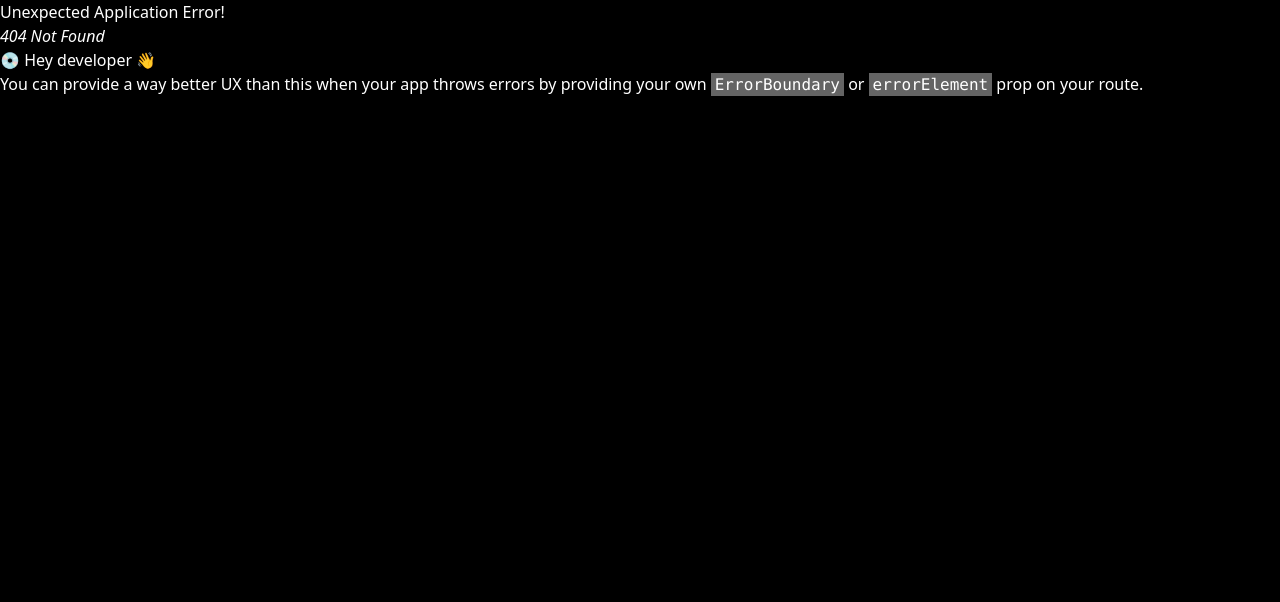
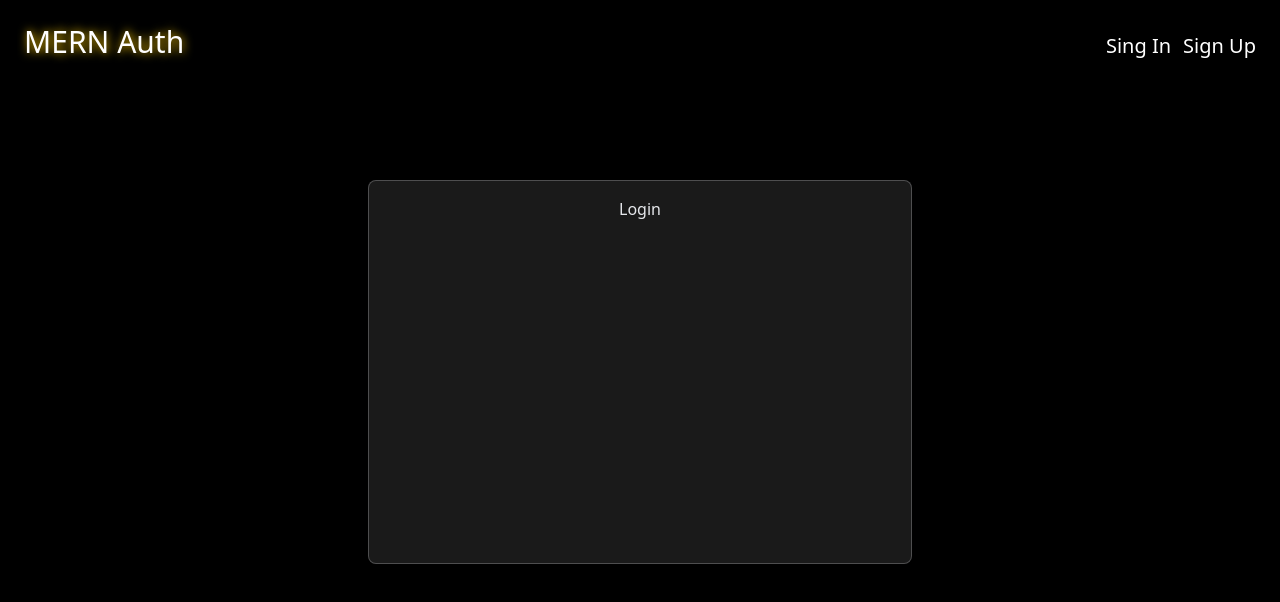
Before and after one commit to kkarasek/mern-auth-jwt, a React (Vite) app in the folder frontend/: page /signin in a window 1280 px wide. Before the commit this address had no page. Shown: the top 602 px of the page. Built offline with nearby package versions, Linux system fonts and the light colour scheme.

Commit message:
add Login page

```diff
--- /dev/null
+++ b/frontend/src/components/FormContainer/FormContainer.tsx
@@ -0,0 +1,12 @@
+import { FormContainerProps } from './FormContainer.types';
+
+const FormContainer = ({ children }: FormContainerProps) => {
+	return (
+		<div className="bg-white bg-opacity-10 border border-gray-200 rounded-lg py-4 px-10 border-opacity-25 text-gray-200 w-6/12 h-96 flex justify-center">
+			{children}
+		</div>
+	);
+	// className="border-opacity-25 text-gray-200 w-36 whitespace-nowrap h-150"
+};
+
+export default FormContainer;
--- /dev/null
+++ b/frontend/src/components/FormContainer/FormContainer.types.ts
@@ -0,0 +1,3 @@
+export type FormContainerProps = {
+  children: React.ReactNode;
+}
--- a/frontend/src/components/Header/Header.tsx
+++ b/frontend/src/components/Header/Header.tsx
@@ -32,7 +32,9 @@ const Header = () => {
 			} ease-in-out duration-700 motion-reduce:transition-none`}
 		>
 			<div className="flex p-6 justify-between items-center">
-				<h1 className="text-3xl animate-flicker">MERN Auth</h1>
+				<Link to="/" className="text-3xl animate-flicker">
+					MERN Auth
+				</Link>
 				<div className="sm:hidden">
 					{isOpen ? (
 						<button
--- a/frontend/src/components/Hero/Hero.tsx
+++ b/frontend/src/components/Hero/Hero.tsx
@@ -1,21 +1,28 @@
+import { Link } from 'react-router-dom';
+
 const Hero = () => {
 	return (
 		<main className="flex min-h-screen flex-col items-center p-24 gap-16">
 			<h1 className="hero text-4xl sm:text-5xl">
-				<div className="flex flex-col items-center gap-1 sm:flex-row sm:gap-0">
+				<div className="flex flex-col items-center gap-3 sm:flex-row sm:gap-0">
 					<span>MERN&nbsp;</span>
 					<span>Authentication</span>
 				</div>
 			</h1>
 			<div className="flex flex-col w-3/6 items-center justify-center gap-10 text-xl sm:flex-row sm:gap-20">
-				<button className="bg-white bg-opacity-10 border border-gray-200 rounded-lg py-4 px-10 border-opacity-25 text-gray-200 w-36 whitespace-nowrap hover:bg-opacity-20 ease-in-out duration-150">
+				<Link
+					to="/signin"
+					className="bg-white bg-opacity-10 border border-gray-200 rounded-lg py-4 px-10 border-opacity-25 text-gray-200 w-36 whitespace-nowrap hover:bg-opacity-20 ease-in-out duration-150"
+				>
 					Sign In
-				</button>
-				<button className="bg-white bg-opacity-10 border border-gray-200 rounded-lg py-4 px-10 border-opacity-25 text-gray-200 w-36 whitespace-nowrap hover:bg-opacity-20 ease-in-out duration-150">
+				</Link>
+				<Link
+					to="/signup"
+					className="bg-white bg-opacity-10 border border-gray-200 rounded-lg py-4 px-10 border-opacity-25 text-gray-200 w-36 whitespace-nowrap hover:bg-opacity-20 ease-in-out duration-150"
+				>
 					Sign Up
-				</button>
+				</Link>
 			</div>
-			{/* <div className="max-w-xxl p-6 bg-white border border-gray-200 rounded-lg shadow bg-opacity-10"></div> */}
 		</main>
 	);
 };
--- a/frontend/src/main.tsx
+++ b/frontend/src/main.tsx
@@ -9,11 +9,13 @@ import {
 
 import App from './App.tsx';
 import Home from './pages/Home.tsx';
+import Login from './pages/Login.tsx';
 
 const router = createBrowserRouter(
 	createRoutesFromElements(
 		<Route path="/" element={<App />}>
 			<Route index={true} path="/" element={<Home />} />
+			<Route index={true} path="/signin" element={<Login />} />
 		</Route>
 	)
 );
--- /dev/null
+++ b/frontend/src/pages/Login.tsx
@@ -0,0 +1,22 @@
+import { useState } from 'react';
+import FormContainer from '../components/FormContainer/FormContainer';
+
+const Login = () => {
+	const [email, setEmail] = useState('');
+	const [password, setPassword] = useState('');
+
+	const submitHandler = async (e) => {
+		e.preventDefault();
+		console.log('Form submitted!');
+	};
+
+	return (
+		<main className="flex min-h-screen flex-col items-center p-24 gap-16">
+			<FormContainer>
+				<div className="">Login</div>
+			</FormContainer>
+		</main>
+	);
+};
+
+export default Login;
--- a/package.json
+++ b/package.json
@@ -15,7 +15,7 @@
   "dependencies": {
     "bcrypt": "^5.1.0",
     "cookie-parser": "^1.4.6",
-    "dotenv": "^16.0.3",
+    "dotenv": "^16.3.1",
     "express": "^4.18.2",
     "express-async-handler": "^1.2.0",
     "jsonwebtoken": "^9.0.0",
```
Also changed, not shown: 2 other files (tests, documents, lock files or other folders).
